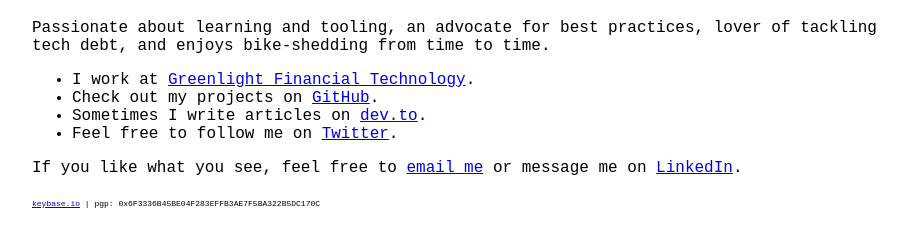
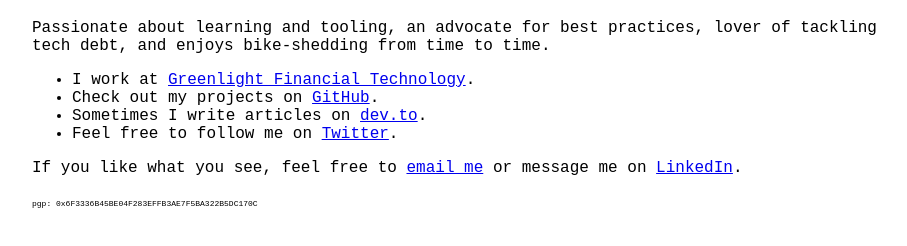
Before and after one commit to hijxf/hijxf.github.io, a plain HTML site: page index.html in a window 1280 px wide. Shown: the part 106-352 px from the top of the page, without its empty margins (163-1070 px from the left). Drawn offline with Linux system fonts and the light colour scheme.

Commit message:
chore: remove keybase

```diff
--- a/index.html
+++ b/index.html
@@ -41,5 +41,5 @@
 </ul>
 
 <p>If you like what you see, feel free to <a href="mailto:jeffreylec@gmail.com?subject=Hi%20Jef">email me</a> or message me on <a href="https://www.linkedin.com/in/jeflecompte">LinkedIn</a>.</p>
-<small><a href="https://keybase.io/jeflecompte">keybase.io</a> | pgp: 0x6F3336B45BE04F283EFFB3AE7F5BA322B5DC170C</small>
+<small>pgp: 0x6F3336B45BE04F283EFFB3AE7F5BA322B5DC170C</small>
 </body>
```
